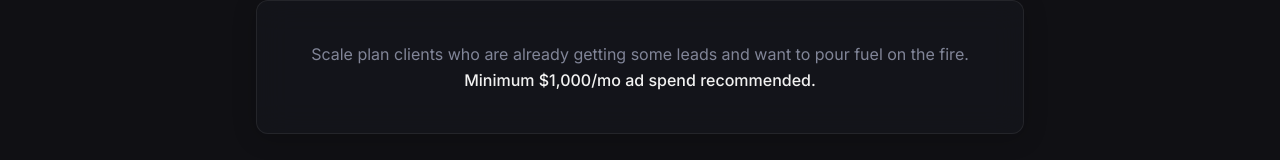
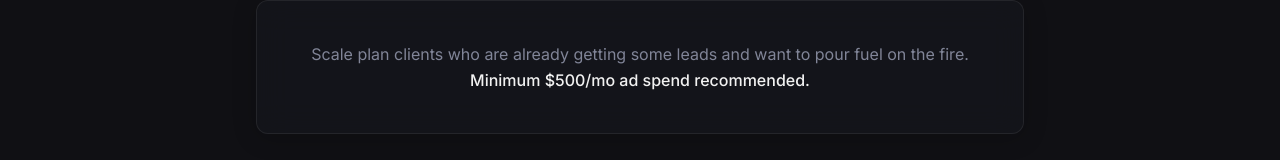
Before and after one commit to jcdammert/scale-mint, a Next.js app: page /meta-ads in a window 1280 px wide. Shown: the part 2882-3042 px from the top of the page. Built offline with nearby package versions, Linux system fonts and the light colour scheme.

Commit message:
Lower recommended Meta ad spend minimum from ,000 to

```diff
--- a/src/app/meta-ads/page.tsx
+++ b/src/app/meta-ads/page.tsx
@@ -350,7 +350,7 @@ export default function MetaAdsPage() {
             </h2>
             <div className="card-glass p-8 md:p-10">
               <p className="text-base leading-relaxed text-muted-foreground">
-                Scale plan clients who are already getting some leads and want to pour fuel on the fire. <span className="text-foreground font-medium">Minimum $1,000/mo ad spend recommended.</span>
+                Scale plan clients who are already getting some leads and want to pour fuel on the fire. <span className="text-foreground font-medium">Minimum $500/mo ad spend recommended.</span>
               </p>
             </div>
           </motion.div>
```
